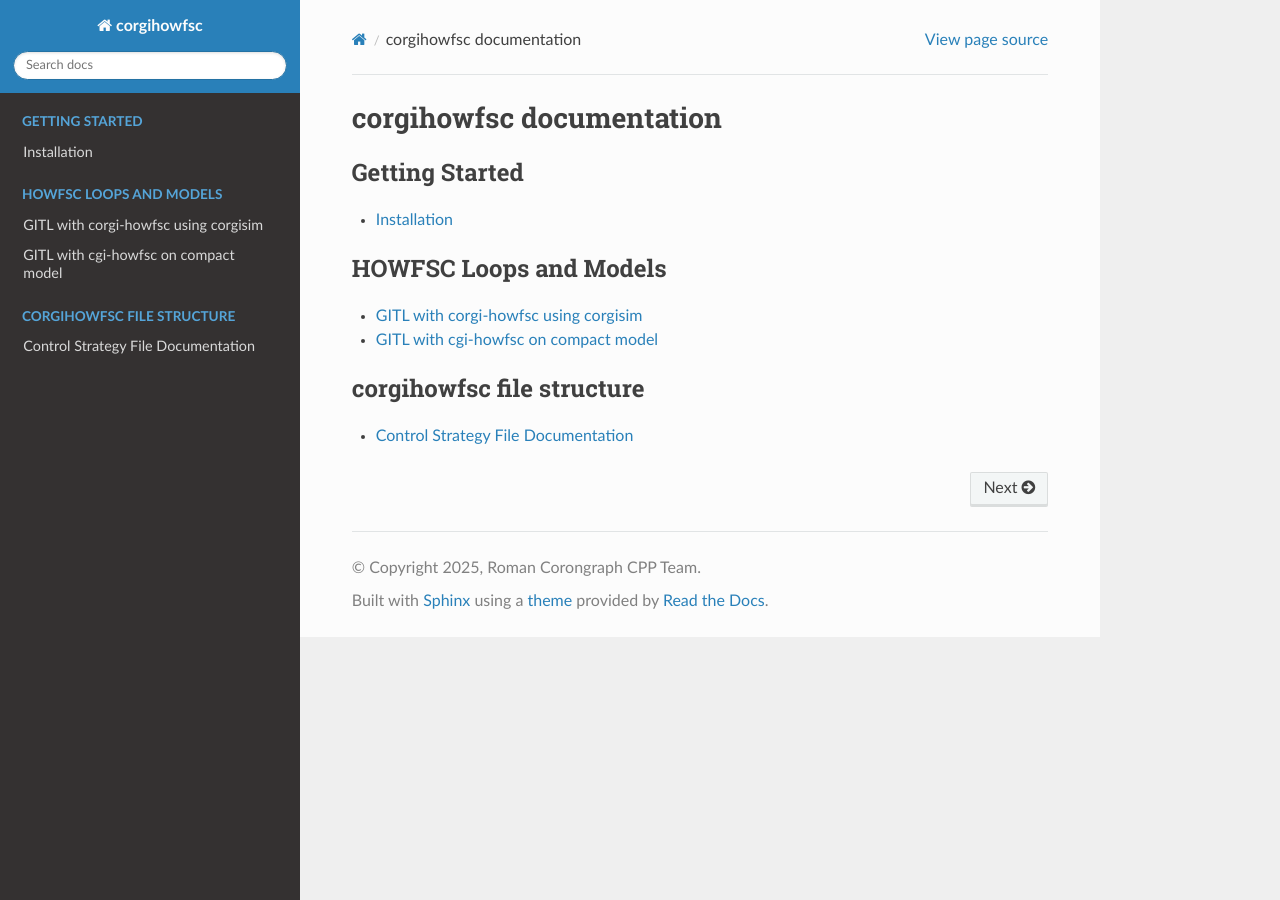
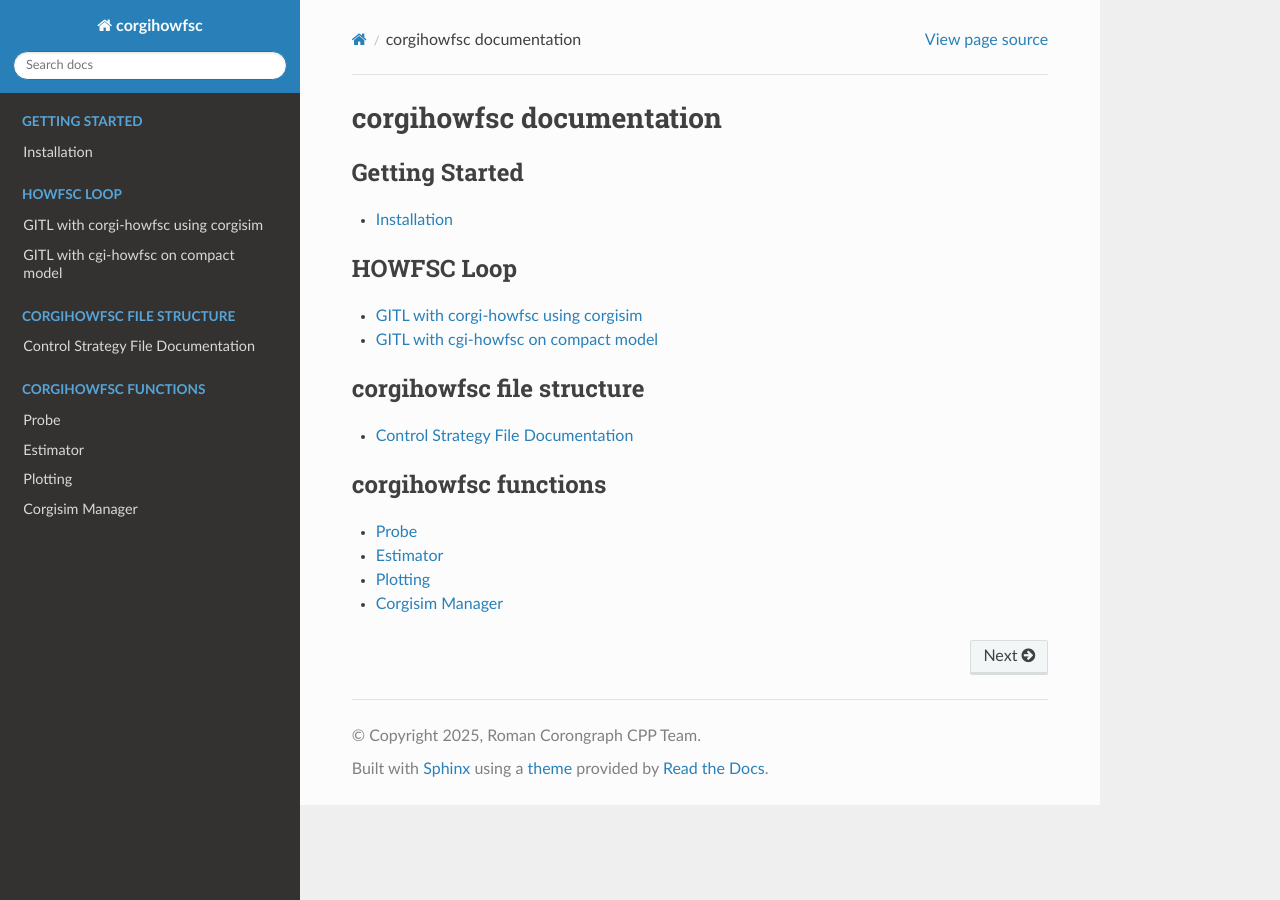
Before and after one commit to roman-corgi/corgihowfsc, a Sphinx documentation site: the page built from docs/source/index.rst, in a window 1280 px wide. Built offline with Sphinx 7.4.7 and the Read the Docs theme 3.1.0, drawn with Linux system fonts in a browser that asks for light colours.

Commit message:
Added files to populate the docuemntation page

```diff
--- /dev/null
+++ b/docs/source/Estimator.md
@@ -0,0 +1 @@
+# Estimator
--- /dev/null
+++ b/docs/source/Probe.md
@@ -0,0 +1 @@
+# Probe
--- /dev/null
+++ b/docs/source/corgisim_manager.md
@@ -0,0 +1 @@
+# Corgisim Manager
--- a/docs/source/index.rst
+++ b/docs/source/index.rst
@@ -9,7 +9,7 @@ corgihowfsc documentation
 
 .. toctree::
    :maxdepth: 1
-   :caption: HOWFSC Loops and Models
+   :caption: HOWFSC Loop
 
    nulling_test_gitl_corgi_howfsc
    nulling_test_gitl_cgi_howfsc
@@ -19,3 +19,12 @@ corgihowfsc documentation
    :caption: corgihowfsc file structure
 
    cstrat_docs
+
+.. toctree::
+   :maxdepth: 1
+   :caption: corgihowfsc functions
+
+   Probe
+   Estimator
+   plotting
+   corgisim_manager
--- /dev/null
+++ b/docs/source/plotting.md
@@ -0,0 +1 @@
+# Plotting
```
Also changed, not shown: docs/source/hconf_docs.md (added, +1 -0 lines), docs/source/contrast_normalization.md (added), 1 other file.
